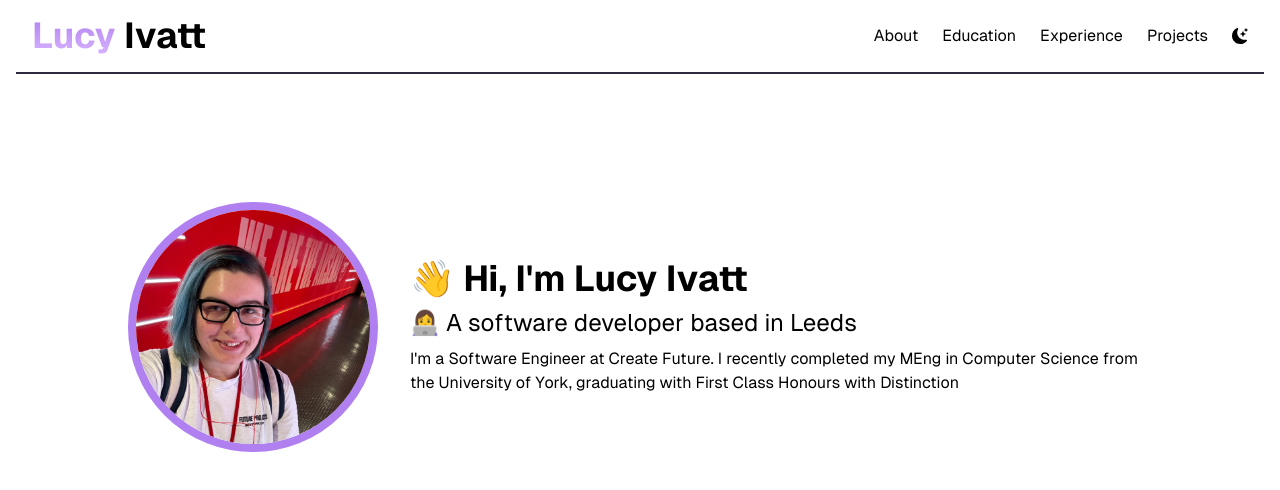
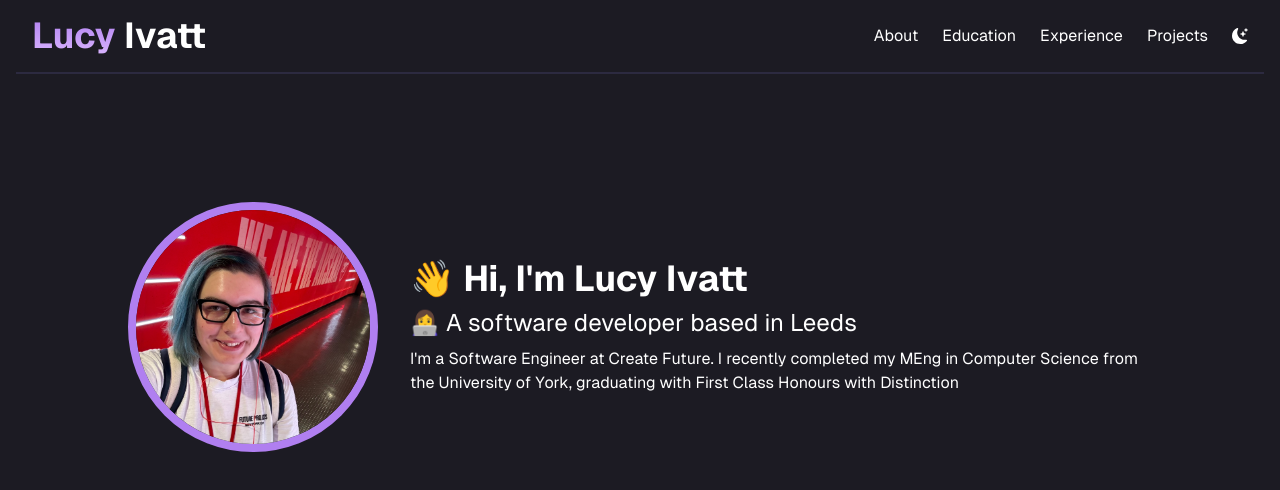
Before and after one commit to LucyIvatt/LucyIvatt.github.io, a Next.js app: page / in a window 1280 px wide. Shown: the top 490 px of the page. Built offline with nearby package versions, Linux system fonts and the light colour scheme.

Commit message:
removed local storage due to delays

```diff
--- a/src/app/layout.tsx
+++ b/src/app/layout.tsx
@@ -12,7 +12,7 @@ export default function RootLayout({
   children: React.ReactNode;
 }>) {
   return (
-    <html lang="en">
+    <html lang="en" className="dark">
       <body className={`${GeistSans.variable}`}>{children}</body>
     </html>
   );
--- a/src/components/ThemeToggle/ThemeToggle.tsx
+++ b/src/components/ThemeToggle/ThemeToggle.tsx
@@ -3,15 +3,9 @@ import React, { useEffect, useState } from "react";
 import { BsFillMoonStarsFill, BsFillSunFill } from "react-icons/bs";
 
 export const ThemeToggle = () => {
-  const [theme, setTheme] = useState(() => {
-    return localStorage.getItem("theme") ?? Theme.Dark;
-  });
-
-  const toggleTheme = () => {
-    const newTheme = theme === Theme.Dark ? Theme.Light : Theme.Dark;
-    setTheme(newTheme);
-    localStorage.setItem("theme", newTheme);
-  };
+  const [theme, setTheme] = useState(Theme.Dark);
+  const toggleTheme = () =>
+    setTheme(theme == Theme.Dark ? Theme.Light : Theme.Dark);
 
   useEffect(() => {
     if (theme === Theme.Dark)
--- a/src/styles/globals.css
+++ b/src/styles/globals.css
@@ -3,7 +3,7 @@
 @tailwind utilities;
 
 @layer base {
-  html {
+  body {
     @apply bg-white dark:bg-background dark:text-white;
   }
 
```
Also changed, not shown: 1 other file (tests, documents, lock files or other folders).
